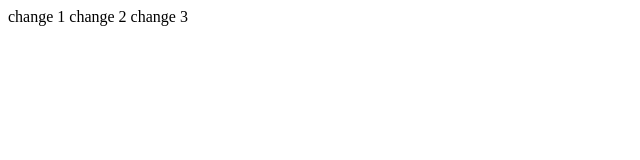
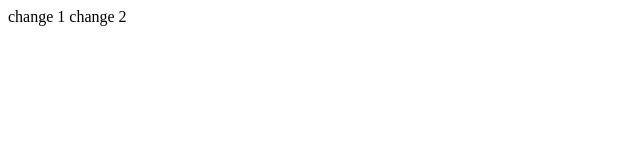
Before and after one commit to athakur138/git-temp, a plain HTML site: page index.html in a window 1280 px wide. Shown: the full height of the page, 0-640 px from the left. Drawn offline with Linux system fonts and the light colour scheme.

Commit message:
Revert "change 3"
This reverts commit 32cde3b10386f30661f49dd16a5af5fe3a7bd1fd.

```diff
--- a/index.html
+++ b/index.html
@@ -8,6 +8,5 @@
 <body>
     change 1
     change 2
-    change 3
 </body>
 </html>
```
